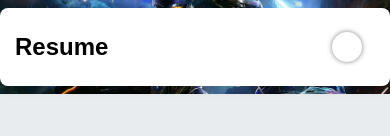
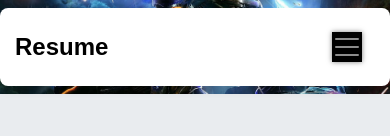
Before and after one commit to Bookmenefit/My-Resume, a plain HTML site: page index.html in a window 390 px wide. Shown: the top 136 px of the page. Drawn offline with nearby package versions, Linux system fonts and the light colour scheme.

Commit message:
Update style.css

```diff
--- a/style.css
+++ b/style.css
@@ -143,8 +143,7 @@ h2 {
 
 /* เปลี่ยนสีเมื่อ hover */
 .navbar-toggler-icon {
-    background-color: white; /* เปลี่ยนสีไอคอนให้เป็นสีขาว */
-    border-radius: 50%; /* ทำให้ไอคอนมีมุมมน */
+    background-color: black; /* เปลี่ยนสีไอคอนให้เป็นสีขาว */
     box-shadow: 0 0 5px rgba(0, 0, 0, 0.5); /* เพิ่มเงาให้กับไอคอน */
 }
 
```
